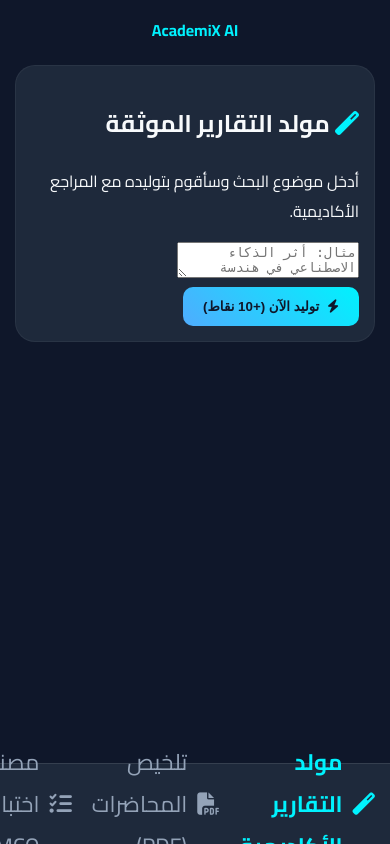
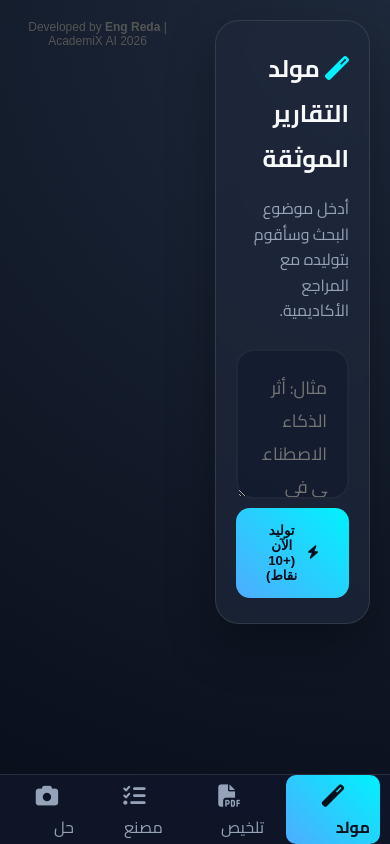
Before and after one commit to rfsox/AcademiX-AI, a Flask app: page / in a window 390 px wide. Run offline with Flask 3, Linux system fonts and the light colour scheme; some libraries are stand-ins or nearby versions.

Commit message:
Update style.css

```diff
--- a/static/style.css
+++ b/static/style.css
@@ -1,151 +1,217 @@
 /* public/style.css */
+@import url('https://fonts.googleapis.com/css2?family=Cairo:wght@400;600;700;900&display=swap');
+
 :root {
     --primary: #4facfe;
     --secondary: #00f2fe;
-    --bg-dark: #0f172a;
-    --card-dark: #1e293b;
+    --accent: #f59e0b;
+    --bg-body: #080e1a;
+    --card-bg: rgba(30, 41, 59, 0.7);
     --text-main: #f8fafc;
-    --accent: #f59e0b;
-    --success: #10b981;
-    --white: #ffffff;
+    --text-dim: #94a3b8;
+    --sidebar-width: 280px;
+    --nav-height: 70px;
+}
+
+* {
+    margin: 0;
+    padding: 0;
+    box-sizing: border-box;
 }
 
 body {
     font-family: 'Cairo', sans-serif;
-    background-color: var(--bg-dark);
+    background: radial-gradient(circle at top right, #1e293b, #080e1a);
     color: var(--text-main);
-    margin: 0;
     display: flex;
     min-height: 100vh;
     direction: rtl;
-    overflow-x: hidden; /* لمنع أي اهتزاز عرضي في الموبايل */
+    overflow-x: hidden;
 }
 
-/* القائمة الجانبية - نسخة الكمبيوتر */
+/* --- القائمة الجانبية (النسخة الاحترافية) --- */
 .sidebar {
-    width: 260px;
-    background: var(--card-dark);
-    border-left: 1px solid rgba(255,255,255,0.1);
+    width: var(--sidebar-width);
+    background: rgba(15, 23, 42, 0.9);
+    backdrop-filter: blur(10px);
+    border-left: 1px solid rgba(255, 255, 255, 0.05);
+    height: 100vh;
+    position: fixed;
+    right: 0;
+    top: 0;
     display: flex;
     flex-direction: column;
-    padding: 20px;
-    position: fixed;
-    height: 100vh;
-    z-index: 1000;
+    padding: 30px 20px;
+    z-index: 2000;
+    transition: transform 0.3s ease;
 }
 
-.logo-area { text-align: center; margin-bottom: 25px; border-bottom: 1px solid #334155; padding-bottom: 15px; }
-.logo-area h2 { color: var(--secondary); margin: 0; font-size: 1.4rem; }
+.logo-area {
+    padding-bottom: 30px;
+    margin-bottom: 20px;
+    border-bottom: 1px solid rgba(255, 255, 255, 0.1);
+    text-align: center;
+}
 
-.nav-menu { flex: 1; }
+.logo-area h2 {
+    font-weight: 900;
+    background: linear-gradient(to left, var(--primary), var(--secondary));
+    -webkit-background-clip: text;
+    -webkit-text-fill-color: transparent;
+    font-size: 1.8rem;
+}
+
+.nav-menu {
+    display: flex;
+    flex-direction: column;
+    gap: 12px;
+}
+
 .nav-item {
-    padding: 12px 15px;
-    margin-bottom: 8px;
-    border-radius: 12px;
+    padding: 14px 18px;
+    border-radius: 15px;
+    color: var(--text-dim);
     cursor: pointer;
     display: flex;
     align-items: center;
-    gap: 10px;
-    color: #94a3b8;
-    transition: 0.3s;
+    gap: 15px;
+    transition: 0.3s all cubic-bezier(0.4, 0, 0.2, 1);
 }
-.nav-item.active, .nav-item:hover {
+
+.nav-item i { font-size: 1.2rem; }
+
+.nav-item:hover, .nav-item.active {
+    background: rgba(79, 172, 254, 0.1);
+    color: var(--secondary);
+    box-shadow: inset 0 0 10px rgba(0, 242, 254, 0.05);
+}
+
+.nav-item.active {
     background: linear-gradient(45deg, var(--primary), var(--secondary));
-    color: #0f172a;
+    color: #080e1a;
     font-weight: bold;
 }
 
-/* المحتوى الرئيسي */
+/* --- المحتوى الرئيسي (Responsive Layout) --- */
 .main-content {
-    margin-right: 260px; /* نفس عرض السايد بار */
+    margin-right: var(--sidebar-width);
     flex: 1;
-    padding: 30px;
-    min-width: 0; /* لضمان عدم خروج العناصر عن الشاشة */
+    padding: 40px;
+    display: flex;
+    flex-direction: column;
+    align-items: center;
 }
 
 .glass-card {
-    background: var(--card-dark);
-    border-radius: 20px;
-    padding: 25px;
-    border: 1px solid rgba(255,255,255,0.05);
+    width: 100%;
+    max-width: 850px;
+    background: var(--card-bg);
+    backdrop-filter: blur(12px);
+    border: 1px solid rgba(255, 255, 255, 0.1);
+    border-radius: 24px;
+    padding: 40px;
+    box-shadow: 0 20px 50px rgba(0, 0, 0, 0.3);
 }
 
-/* منطقة النتائج (الورقة البيضاء) */
-#reportWrapper {
-    background: var(--white);
-    color: #1e293b;
-    padding: 30px;
-    margin-top: 25px;
-    border-radius: 15px;
-    display: none;
-    line-height: 1.8;
+h2 { margin-bottom: 15px; font-weight: 700; }
+p { color: var(--text-dim); margin-bottom: 25px; line-height: 1.6; }
+
+/* تحسين المدخلات */
+.input-area textarea {
+    width: 100%;
+    min-height: 150px;
+    background: rgba(15, 23, 42, 0.5);
+    border: 2px solid rgba(255, 255, 255, 0.05);
+    border-radius: 18px;
+    color: #fff;
+    padding: 20px;
+    font-family: inherit;
+    font-size: 1.1rem;
+    resize: vertical;
+    transition: 0.3s;
 }
 
-/* الأزرار */
+.input-area textarea:focus {
+    border-color: var(--primary);
+    outline: none;
+    box-shadow: 0 0 20px rgba(79, 172, 254, 0.2);
+}
+
+/* أزرار أكاديمية عالمية */
 .btn {
-    padding: 12px 20px;
-    border-radius: 10px;
+    padding: 15px 30px;
+    border-radius: 14px;
+    font-weight: 700;
+    cursor: pointer;
+    transition: 0.4s;
     border: none;
-    cursor: pointer;
-    font-weight: bold;
     display: flex;
     align-items: center;
-    gap: 8px;
+    gap: 10px;
 }
-.btn-primary { background: linear-gradient(45deg, var(--primary), var(--secondary)); color: #0f172a; }
 
-/* 🚨 الحل الجذري للموبايل (الصورة اللي أرسلتها) 🚨 */
-@media (max-width: 768px) {
-    body { flex-direction: column; }
+.btn-primary {
+    background: linear-gradient(45deg, var(--primary), var(--secondary));
+    color: #080e1a;
+}
 
+.btn:hover {
+    transform: translateY(-3px);
+    filter: brightness(1.1);
+    box-shadow: 0 10px 20px rgba(0, 0, 0, 0.2);
+}
+
+/* منطقة النتائج (Paper Style) */
+#reportWrapper {
+    width: 100%;
+    max-width: 850px;
+    background: #fff;
+    color: #1e293b;
+    padding: 50px;
+    border-radius: 20px;
+    margin-top: 30px;
+    display: none;
+    box-shadow: 0 10px 30px rgba(0,0,0,0.5);
+}
+
+/* 📱 الموبايل (حل مشكلة الصور اللي أرسلتها) 📱 */
+@media (max-width: 992px) {
     .sidebar {
-        position: fixed;
+        width: 100%;
+        height: var(--nav-height);
         bottom: 0;
         top: auto;
-        width: 100%;
-        height: 70px;
         flex-direction: row;
-        padding: 5px;
+        padding: 0 10px;
+        justify-content: space-around;
         border-left: none;
-        border-top: 1px solid rgba(255,255,255,0.1);
-        justify-content: space-around;
-        background: #1e293b;
+        border-top: 1px solid rgba(255, 255, 255, 0.1);
     }
 
-    .logo-area, .stats-card, .nav-item span, .logo-area small { display: none !important; }
+    .logo-area, .stats-card, .nav-item span { display: none !important; }
 
     .nav-menu {
-        display: flex;
         flex-direction: row;
         width: 100%;
         justify-content: space-around;
-        align-items: center;
     }
 
     .nav-item {
-        margin-bottom: 0;
         padding: 10px;
-        font-size: 1.4rem; /* تكبير الأيقونات للموبايل */
-        background: transparent;
+        flex-direction: column;
+        gap: 5px;
+        border-radius: 10px;
     }
 
-    .nav-item.active { background: transparent; color: var(--secondary); }
+    .nav-item i { font-size: 1.4rem; }
 
     .main-content {
-        margin-right: 0 !important;
-        padding: 15px;
-        padding-bottom: 90px; /* مسافة عشان القائمة السفلية ما تغطي المحتوى */
+        margin-right: 0;
+        padding: 20px;
+        padding-bottom: 100px; /* لترك مساحة للنواف السفلية */
     }
 
-    .glass-card { padding: 15px; }
-
-    /* تصحيح شكل اللوجو في أعلى الصفحة للموبايل (اختياري) */
-    .main-content::before {
-        content: "AcademiX AI";
-        display: block;
-        text-align: center;
-        color: var(--secondary);
-        font-weight: bold;
-        margin-bottom: 20px;
+    .glass-card {
+        padding: 25px 20px;
     }
 }
```
